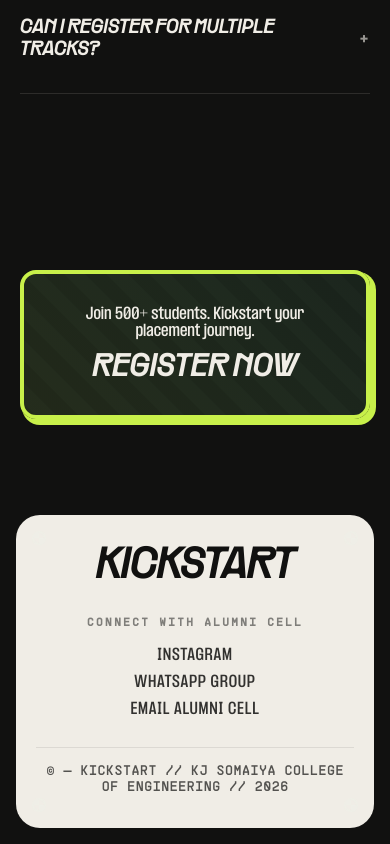
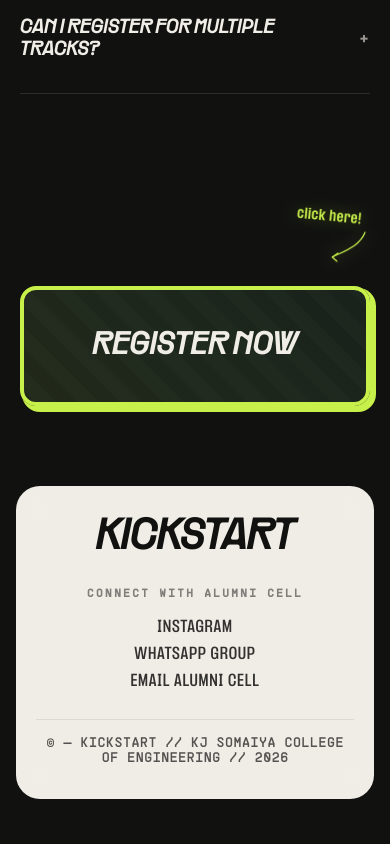
Before and after one commit to mbaqir18786/kSTART, a React (Vite) app: page / in a window 390 px wide. Shown: the part 8345-9189 px from the top of the page. After the commit the page ends 9160 px from the top, so only its background shows below. Built offline with nearby package versions, Linux system fonts and the light colour scheme.

Commit message:
feat(ui): position click-here arrow top-right, remove CTA subtext, and enable responsive mobile arrow display

```diff
--- a/src/pages/Home.jsx
+++ b/src/pages/Home.jsx
@@ -469,7 +469,7 @@
       </section>
 
       <section className="contact-cta" id="register">
-        {/* Curved click-here arrow */}
+        {/* Curved click-here arrow pointing from top-right */}
         <div className="click-here-hint" aria-hidden="true">
           <span className="click-here-text">click here!</span>
           <svg
@@ -479,14 +479,14 @@
             xmlns="http://www.w3.org/2000/svg"
           >
             <path
-              d="M8 8 C 10 35, 45 48, 80 62"
+              d="M80 8 C 70 35, 40 45, 15 58"
               stroke="currentColor"
               strokeWidth="2.5"
               strokeLinecap="round"
               fill="none"
             />
             <path
-              d="M68 56 L 80 62 L 70 70"
+              d="M26 50 L 15 58 L 24 66"
               stroke="currentColor"
               strokeWidth="2.5"
               strokeLinecap="round"
@@ -497,9 +497,6 @@
         </div>
         <div className="contact-button">
           <Link to="/contact"></Link>
-          <div className="contact-text-small">
-            <p>Join 500+ students. Kickstart your placement journey.</p>
-          </div>
           <div className="contact-text-large"><h1>Register Now</h1></div>
         </div>
       </section>
--- a/src/styles/globals.css
+++ b/src/styles/globals.css
@@ -256,17 +256,20 @@
   100% { transform: translateX(0%); }
 }
 
-/* ── Curved "Click Here" arrow hint ────────────────────── */
+/* ── Curved "Click Here" arrow hint (Top Right) ────────── */
+.contact-cta {
+  position: relative;
+}
+
 .contact-cta .click-here-hint {
   position: absolute;
-  /* sit to the left of the 60%-wide button */
-  left: calc(50% - 30% - 130px);
-  top: 50%;
-  transform: translateY(-70%) rotate(-12deg);
+  /* sit to the top-right of the button */
+  right: calc(50% - 30% - 20px);
+  top: 15%;
   display: flex;
   flex-direction: column;
-  align-items: center;
-  gap: 0.35rem;
+  align-items: flex-start;
+  gap: 0.2rem;
   color: var(--accent1);
   pointer-events: none;
   z-index: 3;
@@ -275,30 +278,28 @@
 
 .contact-cta .click-here-text {
   font-family: cursive, "formula-narrow", sans-serif;
-  font-size: 1.15rem;
+  font-size: 1.25rem;
   font-weight: 700;
   color: var(--accent1);
   white-space: nowrap;
-  letter-spacing: 0.02em;
-  /* slight extra tilt on the text alone */
+  letter-spacing: 0.04em;
   display: inline-block;
-  transform: rotate(-6deg);
-  text-shadow: 0 0 18px rgba(200, 240, 74, 0.35);
+  transform: rotate(8deg);
+  text-shadow: 0 0 18px rgba(200, 240, 74, 0.4);
+  padding-left: 1.5rem;
 }
 
 .contact-cta .click-here-arrow-svg {
-  width: 72px;
-  height: 56px;
+  width: 80px;
+  height: 60px;
   color: var(--accent1);
-  /* arrow points right-downward toward the button */
-  filter: drop-shadow(0 0 6px rgba(200, 240, 74, 0.4));
+  filter: drop-shadow(0 0 8px rgba(200, 240, 74, 0.45));
 }
 
 @keyframes clickHereFloat {
-  0%,100% { transform: translateY(-70%) rotate(-12deg); }
-  50%      { transform: translateY(-78%) rotate(-9deg); }
+  0%, 100% { transform: translateY(0px) rotate(0deg); }
+  50%      { transform: translateY(-8px) rotate(2deg); }
 }
-
 
 @media (max-width: 1000px) {
   h1 { font-size: 2.5rem; }
@@ -334,7 +335,7 @@
   .contact-cta {
     height: auto;
     min-height: unset;
-    padding: 5em 1.25em;
+    padding: 6em 1.25em 4em;
   }
 
   .contact-cta .contact-button {
@@ -348,27 +349,25 @@
     box-shadow: 4px 4px 0px 2px var(--accent1);
   }
 
-  /* Arrow: float above the button center on mobile */
+  /* Arrow on mobile: top-right above the button */
   .contact-cta .click-here-hint {
-    left: 50%;
-    top: 0;
-    transform: translateX(-50%) translateY(0) rotate(0deg);
-    flex-direction: row;
-    align-items: center;
-    gap: 0.6rem;
-    animation: clickHereFloatMobile 2.4s ease-in-out infinite;
+    right: 2rem;
+    top: 1rem;
+    transform: none;
+    align-items: flex-end;
+    gap: 0.1rem;
   }
 
-  /* Point arrow downward on mobile */
   .contact-cta .click-here-arrow-svg {
-    width: 44px;
-    height: 34px;
-    transform: rotate(80deg);
+    width: 55px;
+    height: 42px;
   }
 
   .contact-cta .click-here-text {
     font-size: 1rem;
-    transform: rotate(0deg);
+    padding-left: 0;
+    padding-right: 0.5rem;
+    transform: rotate(5deg);
   }
 
   @keyframes clickHereFloatMobile {
@@ -429,10 +428,21 @@
     font-size: 2rem;
   }
 
-  /* Arrow is too cramped on tiny screens — hide it */
+  /* Arrow on small mobile screens */
   .contact-cta .click-here-hint {
-    display: none;
+    right: 1.25rem;
+    top: 1.25rem;
   }
+
+  .contact-cta .click-here-text {
+    font-size: 0.85rem;
+  }
+
+  .contact-cta .click-here-arrow-svg {
+    width: 45px;
+    height: 35px;
+  }
+
 
 }
 /* ─── Pricing / Tickets ───────────────────────────────
```
